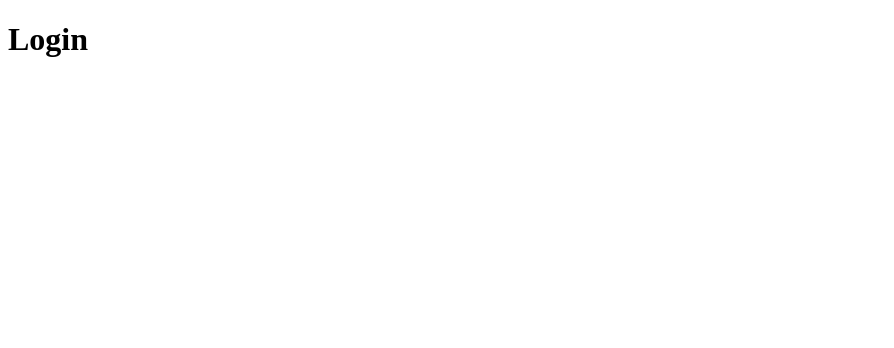
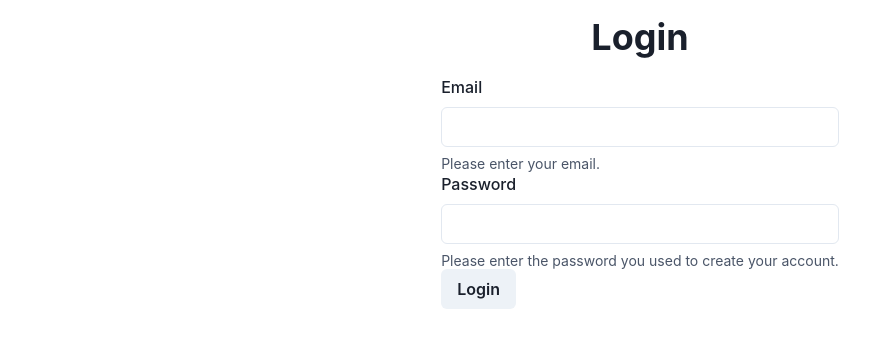
Before and after one commit to carlbeattie2000/Arena-Proposed-Wave-Progression-Fix, a React (Vite) app in the folder client/: page / in a window 1280 px wide. Shown: the top 348 px of the page, without its empty margins (0-894 px from the left). Built offline with nearby package versions, Linux system fonts and the light colour scheme.

Commit message:
add(client): login page basic layout and functionality

```diff
--- a/client/src/main.tsx
+++ b/client/src/main.tsx
@@ -1,9 +1,12 @@
 import React from 'react';
 import ReactDOM from 'react-dom/client';
 import App from './pages/dashboards/App';
+import { ChakraProvider } from '@chakra-ui/react';
 
 ReactDOM.createRoot(document.getElementById('root')!).render(
   <React.StrictMode>
-    <App />
+    <ChakraProvider>
+      <App />
+    </ChakraProvider>
   </React.StrictMode>,
 );
--- a/client/src/pages/dashboards/authentication/Login.tsx
+++ b/client/src/pages/dashboards/authentication/Login.tsx
@@ -1,10 +1,75 @@
-import { LoginProps } from "../../../types/authentication";
+import { FormEvent, useState } from 'react';
+import { LoginProps } from '../../../types/authentication';
+import {
+  Container,
+  Heading,
+  FormControl,
+  FormLabel,
+  Input,
+  FormHelperText,
+  FormErrorMessage,
+  Alert,
+  AlertTitle,
+  AlertDescription,
+  Button,
+} from '@chakra-ui/react';
 
-export default function Login({ setToken  }: LoginProps) {
-  setToken("");
+export default function Login({ setToken }: LoginProps) {
+  const [emailError, setEmailError] = useState('');
+  const [passwordError, setPasswordError] = useState('');
+  const [genericError, setGenericError] = useState('');
+
+  const [email, setEmail] = useState('');
+  const [password, setPassword] = useState('');
+
+  function attemptLogin(e: FormEvent) {
+    e.preventDefault();
+
+    if (!email) {
+      setEmailError('Email required!');
+      return;
+    }
+
+    if (!password) {
+      setPasswordError('Password required!');
+      return;
+    }
+
+    setGenericError('Just testing errors');
+    setToken('');
+  }
+
   return (
-    <div>
-      <h1>Login</h1>
-    </div>
+    <Container maxW="md" maxH="md" centerContent>
+      <Heading p="4">Login</Heading>
+
+      {genericError && (
+        <Alert status="error">
+          <AlertTitle>Authentication Error</AlertTitle>
+          <AlertDescription>{genericError}</AlertDescription>
+        </Alert>
+      )}
+
+      <form onSubmit={attemptLogin}>
+        <FormControl isInvalid={emailError}>
+          <FormLabel>Email</FormLabel>
+          <Input type="email" value={email} onChange={(e) => setEmail(e.target.value)} />
+          {(!emailError && <FormHelperText>Please enter your email.</FormHelperText>) || (
+            <FormErrorMessage>{emailError}</FormErrorMessage>
+          )}
+        </FormControl>
+
+        <FormControl>
+          <FormLabel>Password</FormLabel>
+          <Input type="password" value={password} onChange={(e) => setPassword(e.target.value)} />
+          <FormHelperText>
+            Please enter the password you used to create your account.
+          </FormHelperText>
+          {passwordError && <FormErrorMessage>{passwordError}</FormErrorMessage>}
+        </FormControl>
+
+        <Button type="submit">Login</Button>
+      </form>
+    </Container>
   );
 }
--- a/client/src/types/authentication.ts
+++ b/client/src/types/authentication.ts
@@ -1,5 +1,5 @@
-import { Dispatch, SetStateAction } from "react";
+import { Dispatch, SetStateAction } from 'react';
 
 export interface LoginProps {
-  setToken: Dispatch<SetStateAction<string>>
+  setToken: Dispatch<SetStateAction<string>>;
 }
```
Also changed, not shown: client/src/pages/dashboards/App.tsx (+4 -4 lines), 1 other file (tests, documents, lock files or other folders).
